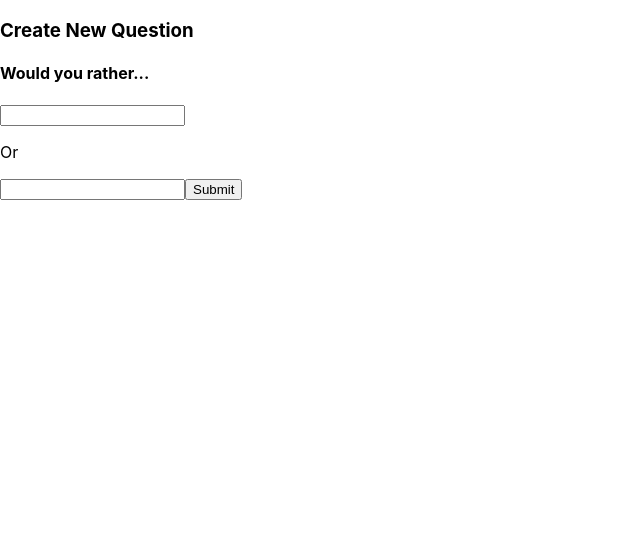
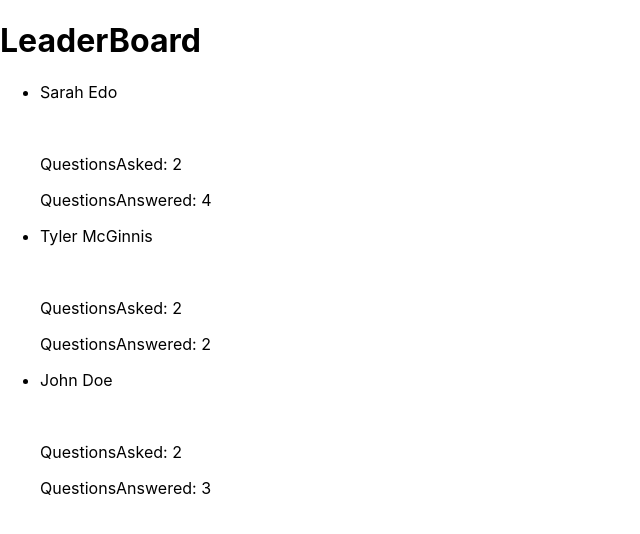
Before and after one commit to Rakeshpatel87p/wouldYouRather, a React (Create React App) app: page / in a window 1280 px wide. Shown: the top 534 px of the page, without its empty margins (0-640 px from the left). Built offline with nearby package versions, Linux system fonts and the light colour scheme.

Commit message:
displaying leaderboard info

```diff
--- a/src/components/App.js
+++ b/src/components/App.js
@@ -8,6 +8,7 @@ import Dashboard from './Dashboard'
 import AnswerPoll from './AnswerPoll'
 import QuestionCard from './QuestionCard'
 import NewQuestionCard from './NewQuestionCard'
+import LeaderBoard from './LeaderBoard'
 
 class App extends Component {
 	componentDidMount() {
@@ -18,7 +19,7 @@ class App extends Component {
 				<div>
 				{ this.props.authedUser === null
 					? <Login />
-					: <NewQuestionCard />
+					: <LeaderBoard />
 				}
 
 				</div>
--- a/src/components/Dashboard.js
+++ b/src/components/Dashboard.js
@@ -44,8 +44,8 @@ function mapStateToProps({authedUser, users, questions}) {
   		qid => !answered.includes(qid)
 	);
 
-	console.log("answered", answered);
-	console.log("unanswered", unanswered);
+	//console.log("answered", answered);
+	//console.log("unanswered", unanswered);
 
 	return {
 		authedUser,
--- /dev/null
+++ b/src/components/LeaderBoard.js
@@ -0,0 +1,32 @@
+import React, { Component } from 'react'
+import { connect } from 'react-redux'
+import UserCard from './UserCard'
+
+class LeaderBoard extends Component {
+
+	render() {
+		const { users } = this.props
+
+		return (
+			<div>
+				<h1>LeaderBoard</h1>
+				<ul>
+					{Object.keys(users).map((user) => (
+						<li key={user}>
+							<UserCard userName={user} />
+						</li>
+					))}
+				</ul>
+			</div>
+
+		)
+	}
+}
+
+function mapStateToProps({users}) {
+	return {
+		users
+	}
+}
+
+export default connect(mapStateToProps)(LeaderBoard)
--- /dev/null
+++ b/src/components/UserCard.js
@@ -0,0 +1,24 @@
+import React, { Component } from 'react';
+import { connect } from 'react-redux'
+
+class UserCard extends Component {
+	render() {
+		const { name, avatarUrl, answers, questions } = this.props.userData
+		return (
+			<div>
+				<p>{name}</p>
+				<img src={avatarUrl} />
+				<p>QuestionsAsked: {questions.length}</p>
+				<p>QuestionsAnswered: {Object.keys(answers).length}</p>
+			</div>
+		)
+	}
+}
+
+function mapStateToProps({users}, {userName}) {
+	return {
+		userData: users[userName]
+	}
+}
+
+export default connect(mapStateToProps)(UserCard)
```
